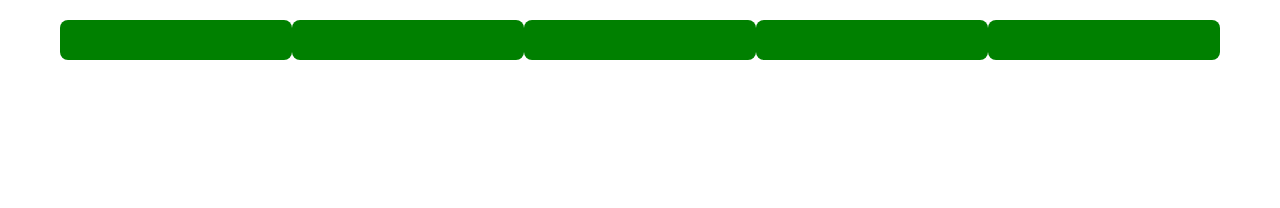
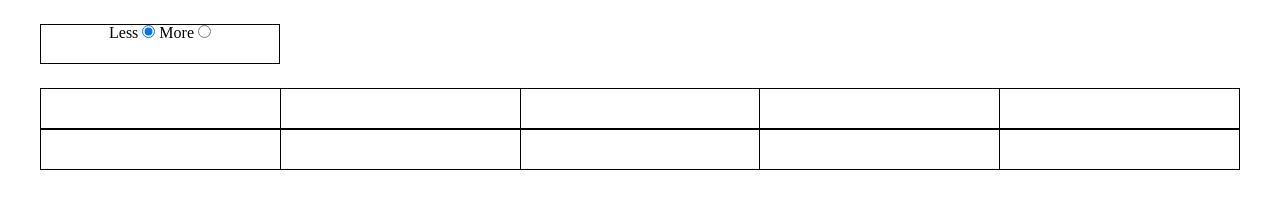
Before and after one commit to cgradwohl/grid-report, a plain HTML site: page index.html in a window 1280 px wide. Drawn offline with Linux system fonts and the light colour scheme.

Commit message:
added radio buttons for options selector

```diff
--- a/css/grid.css
+++ b/css/grid.css
@@ -1,3 +1,4 @@
+/* FIVE COLUMN LAYOUT  -  -  -  -  -  -  -  -  -  -  -  -  -  -  -  -  -  -  -*/
 *{box-sizing: border-box;}
 
 body {
@@ -8,16 +9,20 @@ body {
 }
 
 .row {
-  padding: 20px;
   width: 100%;
   min-height: 1px;
   float: left;
+  border-right:1px solid black;
+  border-bottom:1px solid black;
 }
 
+
 .col {
-  background: green;
+  background: white;
   min-height: 40px;
-  border-radius: 8px;
+  line-height: 0;
+  border-left:1px solid black;
+  border-top:1px solid black;
   display: inline-block;
   float: left;
 }
@@ -30,12 +35,11 @@ body {
   margin-right: 0px;
 }
 
-/* col width for 5 column grid layout */
-.col.five{width: 100%;}
-.col.four{width: 50%;}
-.col.three{width: 33.33%;}
-.col.two{width: 25%;}
-.col.one{width: 20%;}
+.col.five {width: 100%;}
+.col.four {width: 50%;}
+.col.three {width: 33.33%;}
+.col.two {width: 25%;}
+.col.one {width: 20%;}
 
 
 @media(max-width: 786px) {
--- /dev/null
+++ b/css/selector.css
@@ -0,0 +1,6 @@
+.selector {
+  text-align: center;
+  border-bottom: 1px solid;
+  border-right: 1px solid;
+  margin: 2%;
+}
--- a/index.html
+++ b/index.html
@@ -5,9 +5,21 @@
   <meta http-equiv="X-UA-Compatible" content="ie=edge">
   <link rel="stylesheet" href="css/normalize.css">
   <link rel="stylesheet" href="css/grid.css">
+  <link rel="stylesheet" href="css/selector.css">
   <title>Grid Report</title>
 </head>
 <body>
+
+  <div class="selector col one">
+    <label>Less
+      <input type="radio" name="selector" value="less" checked>
+    </label>
+
+    <label>More
+      <input type="radio" name="selector" value="more">
+    </label>
+  </div>
+
   <div class="row">
     <div class="col one"></div>
     <div class="col one"></div>
@@ -15,5 +27,14 @@
     <div class="col one"></div>
     <div class="col one"></div>
   </div>
+
+  <div class="row">
+    <div class="col one"></div>
+    <div class="col one"></div>
+    <div class="col one"></div>
+    <div class="col one"></div>
+    <div class="col one"></div>
+  </div>
+
 </body>
 </html>
```
